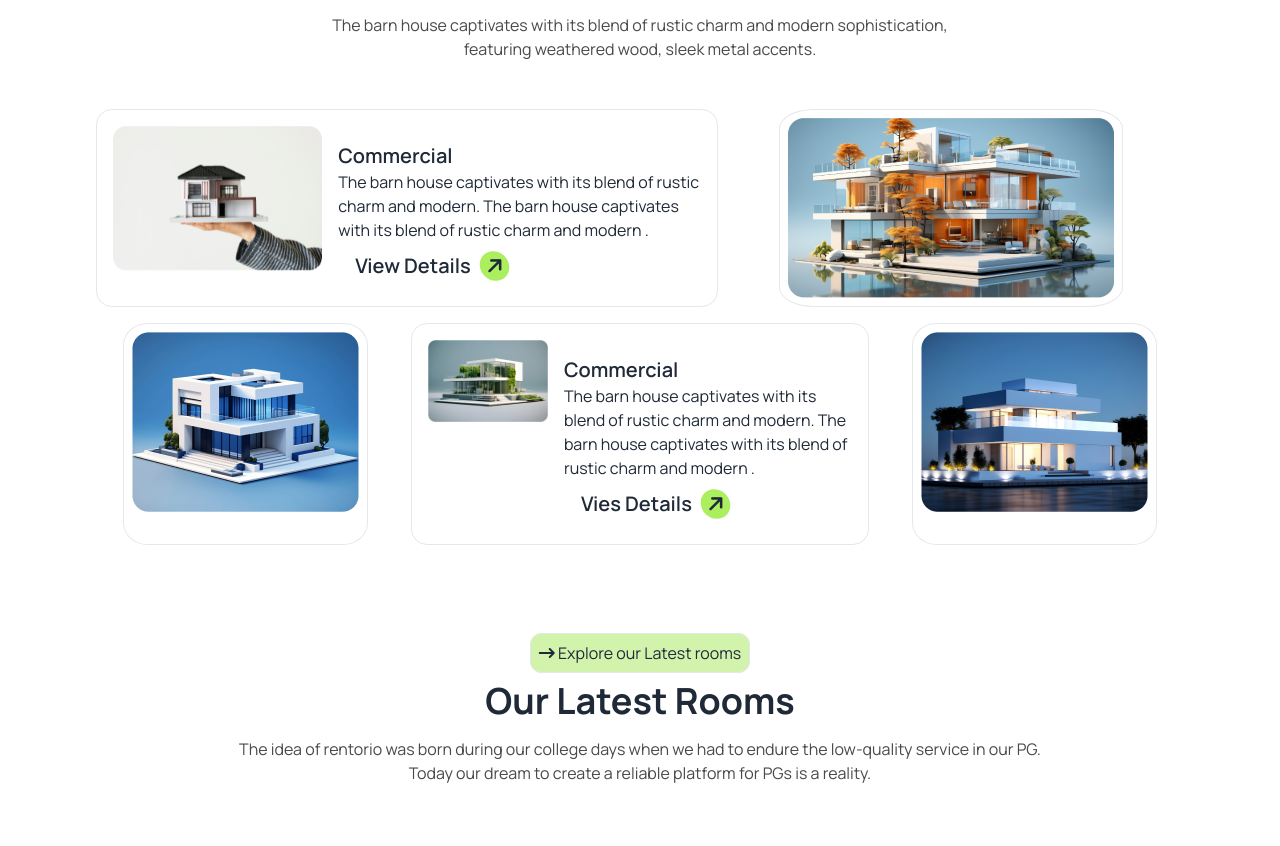
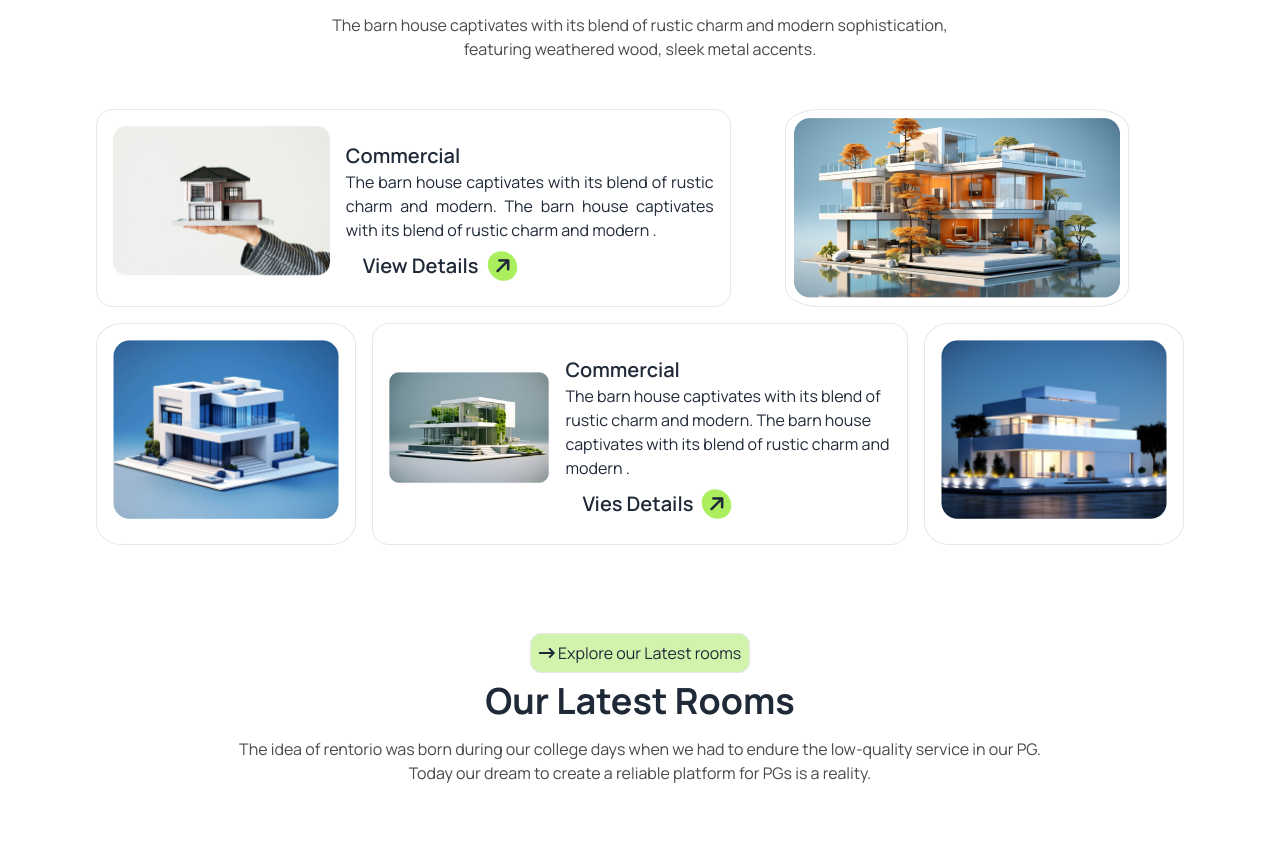
Before and after one commit to shahriarnaiem-rafi/BuildCrafted, a plain HTML site: page index.html in a window 1280 px wide. Shown: the part 2058-2904 px from the top of the page. Drawn offline with nearby package versions, Linux system fonts and the light colour scheme.

Commit message:
portfolio correction

```diff
--- a/index.html
+++ b/index.html
@@ -218,7 +218,7 @@
 
       </section>
 
-
+<!-- portfolio section -->
       <section class="  mx-auto lg:px-24 px-8 "><br><br>
         <div class="text-center">
 
@@ -232,45 +232,46 @@
 
         <div>
           <!-- first row -->
-              <div class="grid grid-cols-1 lg:grid-cols-7 mt-12 ">
+              <div class="grid grid-cols-1 lg:grid-cols-12 mt-12 ">
                     <!-- small card -->
 
-                    <div class=" card card-side bg-base-100  border p-4 lg:col-span-4 ">
+                    <div class=" card card-side bg-base-100  border p-4 lg:col-span-7 ">
                       <!-- img  -->
                           <div class=" w-full">
                             <img src="./assets/img1.png" />
                           </div>
                           <!-- text-content -->
 
-                          <div class="ml-4 mt-4">
+                          <div class="ml-4 mt-4 text-justify">
                             <h2 class="card-title ">Commercial</h2>
                             <p>The barn house captivates with its blend of rustic charm and modern. The barn house captivates with its blend of rustic charm and modern .</p>
                             <div >
-                              <a class="btn btn-ghost text-xl">View Details <span class="bg-btn-primary px-2 rounded-[50%] rotate-45"><i class="fa-solid fa-arrow-up"></i></span></a>
+                              <a class="btn btn-ghost text-xl ">View Details <span class="bg-btn-primary px-2 rounded-[50%] rotate-45"><i class="fa-solid fa-arrow-up"></i></span></a>
                             </div>
                           </div>
                       </div>
 
                       <!-- img  -->
 
-                      <div class=" border justify-self-center p-2 rounded-[10%] lg:col-span-3">
+                      <div class="border justify-self-center p-2 rounded-[10%] lg:col-span-5 " >
                         <img src="./assets/img2.png" />
                       </div>
               </div>
 
               <!-- seconde row -->
 
-              <div class="grid lg:grid-cols-7 mt-4  gap-2 lg:gap-4">
+              <div class="grid lg:grid-cols-12 mt-4  gap-2 lg:gap-4">
                 <!-- img -->
-                <div class=" border justify-self-center p-2 rounded-[10%] col-span-2">
+                <div class=" border justify-self-center p-4 rounded-[10%] col-span-3">
                   <img src="./assets/img3.png" />
                 </div>
                     <!-- small card -->
 
-                    <div class=" card card-side bg-base-100  border p-4 col-span-3 ">
+                    <div class=" card card-side bg-base-100  border p-4 col-span-6 ">
+
                       <!-- img  -->
-                          <div class=" w-full">
-                            <img src="./assets/img4.png" />
+                          <div class=" w-full mt-8">
+                            <img src="./assets/img4.png" class=" w-full"/>
                           </div>
                           <!-- text-content -->
 
@@ -285,7 +286,7 @@
 
                       <!-- img  -->
 
-                      <div class=" border justify-self-center p-2 rounded-[10%] col-span-2">
+                      <div class=" border justify-self-center p-4 rounded-[10%] col-span-3">
                         <img src="./assets/img5.png" />
                       </div>
               </div>
```
